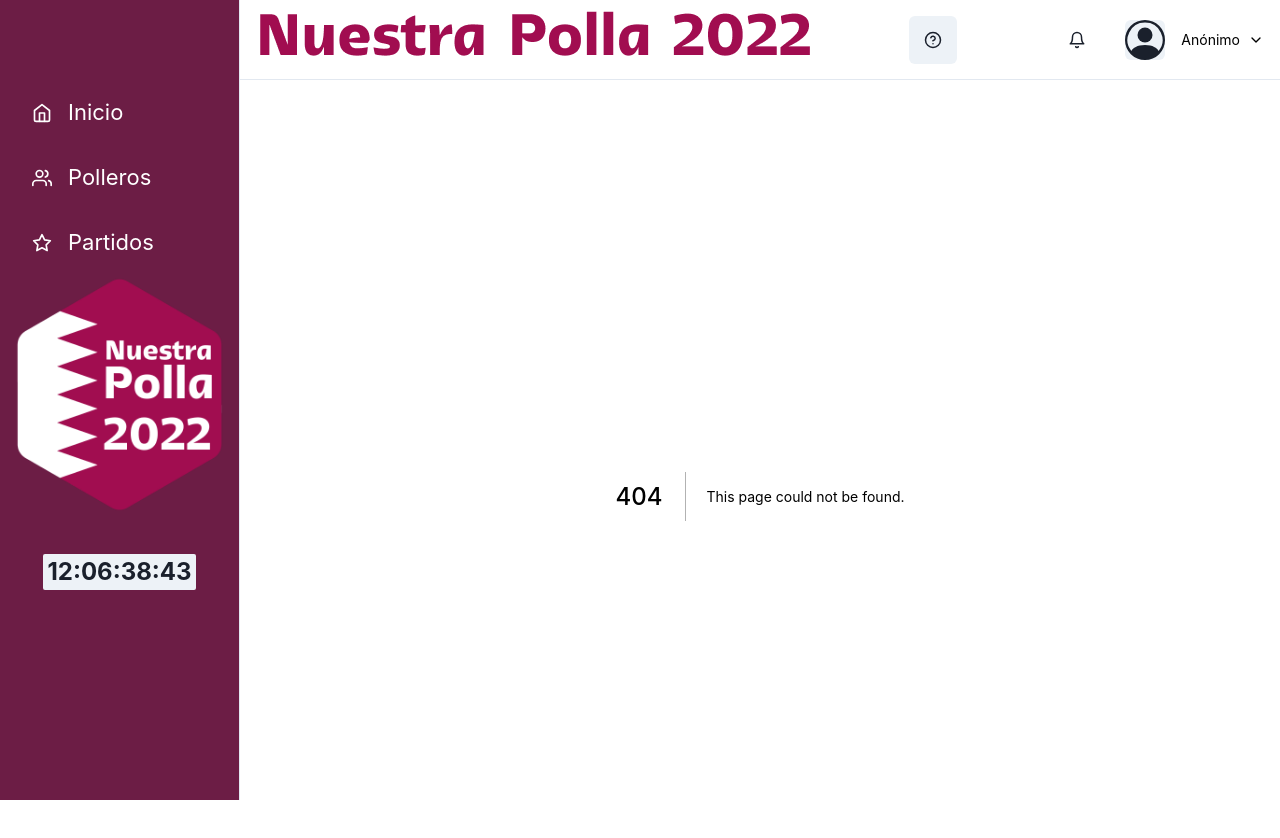
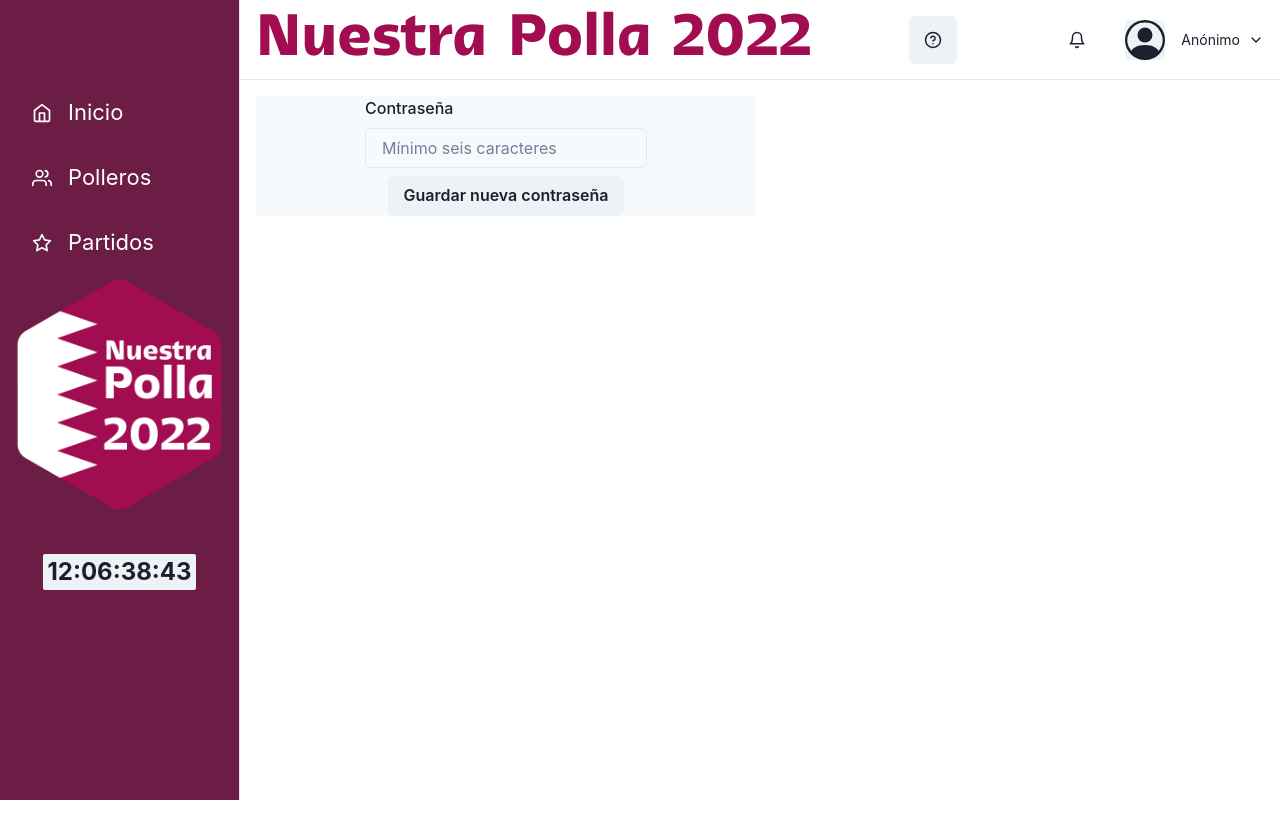
Before and after one commit to alegreiff/supateste, a Next.js app: page /reset-password in a window 1280 px wide. Before the commit this address had no page. Shown: the top 838 px of the page. After the commit the page ends 800 px from the top, so only its background shows below. Built offline with nearby package versions, Linux system fonts and the light colour scheme; what @supabase/auth-helpers-react would draw is missing.

Commit message:
reset password

```diff
--- /dev/null
+++ b/pages/reset-password.js
@@ -0,0 +1,52 @@
+import {
+  Button,
+  Flex,
+  FormControl,
+  FormLabel,
+  Input,
+  VStack,
+} from "@chakra-ui/react";
+import { supabaseClient } from "@supabase/auth-helpers-nextjs";
+import { useRouter } from "next/router";
+import { useEffect, useState } from "react";
+
+export default function Reset() {
+  const [password, setPassword] = useState("");
+  const [hash, setHash] = useState(null);
+
+  useEffect(() => {
+    setHash(window.location.hash);
+  }, []);
+
+  const router = useRouter();
+  const handleReset = async () => {
+    console.log(password);
+    const { user, error } = await supabaseClient.auth.update({ password });
+    router.push("/");
+  };
+
+  return (
+    <>
+      <Flex justify={"center"} bg="gray.50" width={500}>
+        <VStack>
+          {hash && hash}
+          <FormControl id="password">
+            <FormLabel>Contraseña</FormLabel>
+            <Input
+              type="password"
+              onChange={(e) => setPassword(e.target.value)}
+              placeholder="Mínimo seis caracteres"
+              autoComplete="current-password"
+              value={password}
+            />
+          </FormControl>
+          <Button onClick={handleReset}> Guardar nueva contraseña </Button>
+        </VStack>
+      </Flex>
+    </>
+  );
+}
+
+/*
+https://dsbiqexajjcyswddmxve.supabase.co/auth/v1/verify?token=02afb3be4bea732fbbd583d4fa2a1aa836c36ce695fe531744716a36&type=recovery&redirect_to=http://localhost:3000/reset-password
+*/
```
Also changed, not shown: pages/index.js (+57 -1 lines).
